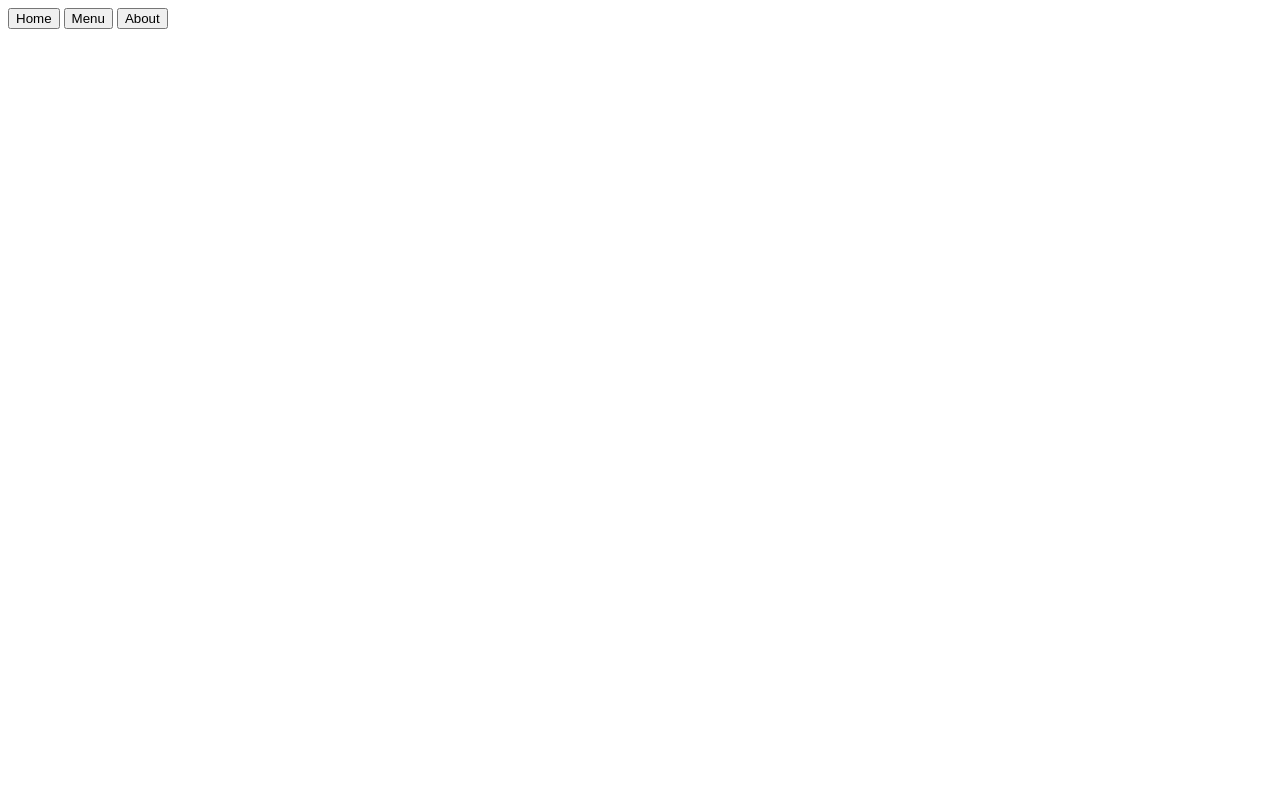
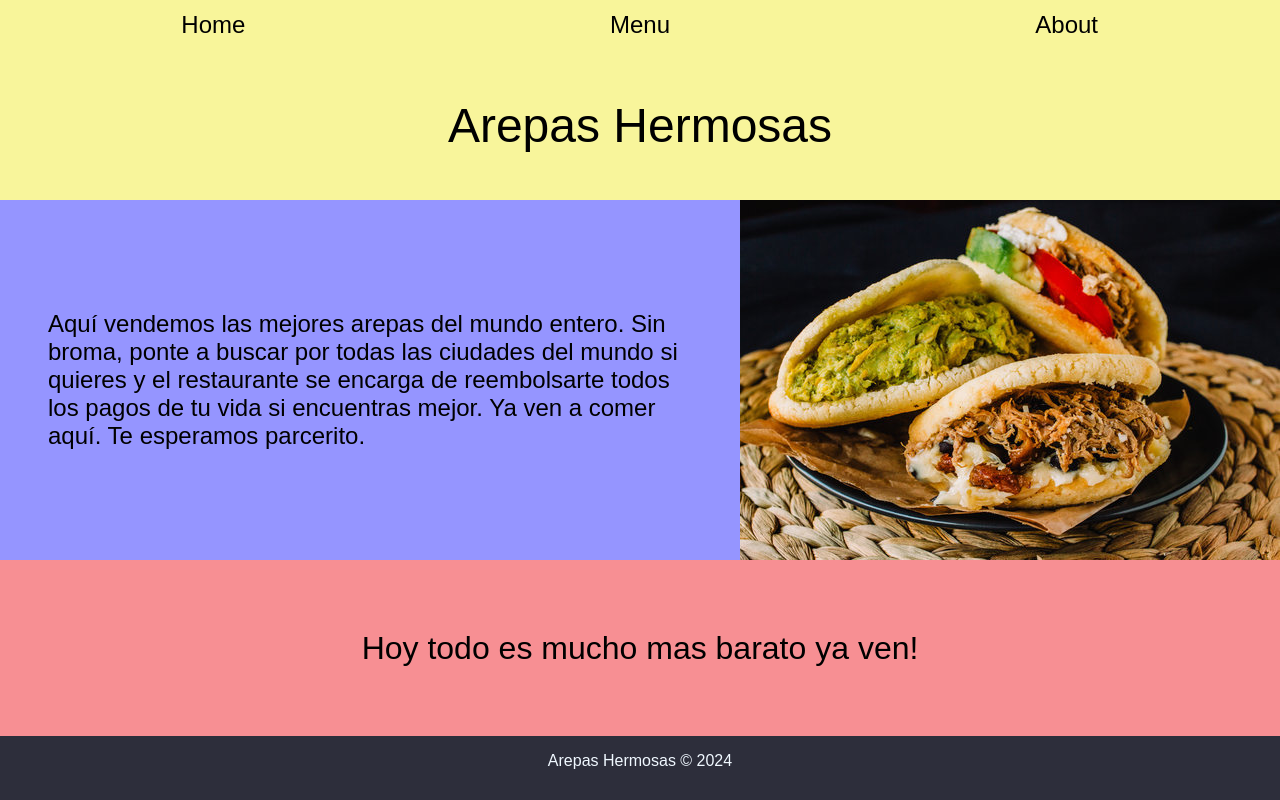
Before and after one commit to PKNYO/restaurant-page, a website built with webpack: page src/index.html in a window 1280 px wide. Built offline with nearby package versions, Linux system fonts and the light colour scheme; a web font is replaced by a local one.

Commit message:
the website is styled
i have now to put it in javascript

```diff
--- a/src/index.html
+++ b/src/index.html
@@ -12,7 +12,19 @@
             <button>Menu</button>
             <button>About</button>
         </nav>
-        <div id="content"></div>
     </header>
+    <div id="content">
+        <div class="title-div">Arepas Hermosas</div>
+        <div class="present-sect">
+            <p>Aquí vendemos las mejores arepas del mundo entero. Sin broma, ponte a buscar por todas las ciudades del mundo si quieres y el restaurante se encarga de reembolsarte todos los pagos de tu vida si encuentras mejor. Ya ven a comer aquí. Te esperamos parcerito.</p>
+            <img src="" alt="arepas-image">
+        </div>
+        <div class="marketing-thing">Hoy todo es mucho mas barato ya ven!</div>
+    </div>
+    <footer>
+        <div>
+            <p>Arepas Hermosas © 2024</p>
+        </div>
+    </footer>
 </body>
 </html>
--- a/src/index.js
+++ b/src/index.js
@@ -1 +1,5 @@
 import "./style.css";
+
+const arepaImage = document.querySelector("img");
+
+arepaImage.src = "./images/arepas.jpg";
--- a/src/style.css
+++ b/src/style.css
@@ -0,0 +1,97 @@
+@font-face {
+    font-family: 'NotoSans';
+    src: url('../dist/fonts/NotoSans-Italic-VariableFont_wdth\,wght.ttf') format('woff2'),
+      url('../dist/fonts/NotoSans-VariableFont_wdth\,wght.ttf') format('woff');
+    font-weight: 600;
+    font-style: normal;
+}
+
+:root {
+    font-family: 'NotoSans', sans-serif;
+}
+
+body {
+    height: 100vh;
+    background-color: aliceblue;
+    margin: 0;
+    display: flex;
+    flex-direction: column;
+
+    > header {
+        background-color: rgba(255, 241, 45, 0.48);
+
+        > nav {
+            display: flex;
+            height: 50px;
+            justify-content: space-around;
+            align-items: center;
+
+            > button {
+                border: none;
+                height: 100%;
+                width: 200px;
+                font-size: 150%;
+                font-family: 'NotoSans', sans-serif;
+                background-color: transparent;
+            }
+        }
+    }
+
+    > #content {
+        flex: 1;
+        display: flex;
+        flex-direction: column;
+        justify-content: space-around;
+
+        > .title-div {
+            height: 150px;
+            display: flex;
+            justify-content: center;
+            align-items: center;
+            font-size: 3rem;
+            background-color: rgba(255, 241, 45, 0.476);
+        }
+
+        > .present-sect {
+            display: flex;
+
+            > p {
+                display: flex;
+                justify-content: center;
+                align-items: center;
+                padding: 3rem;
+                margin: 0;
+                background-color: rgba(52, 45, 255, 0.488);
+                font-size: 1.5rem;
+            }
+
+            > img {
+
+            }
+        }
+
+        > .marketing-thing {
+            display: flex;
+            justify-content: center;
+            align-items: center;
+            font-size: 2rem;
+            flex: 1;
+            background-color: rgba(255, 45, 45, 0.515);
+            min-height: 80px;
+        }
+    }
+
+    > footer {
+        display: absolute;
+        text-align: center;
+        bottom: 0;
+        height: 4rem;
+        background-color: rgba(15, 15, 29, 0.867);
+        color: aliceblue;
+
+        > div {
+            display: flex;
+            justify-content: center;
+        }
+    }
+}
--- a/webpack.config.js
+++ b/webpack.config.js
@@ -2,9 +2,10 @@ const path = require('path');
 const HtmlWebpackPlugin = require('html-webpack-plugin');
 
 module.exports = {
+  mode: 'development',
   entry: './src/index.js',
   output: {
-    filename: 'main.js',
+    filename: '[name].js',
     path: path.resolve(__dirname, 'dist'),
   },
   plugins: [new HtmlWebpackPlugin({
@@ -12,4 +13,26 @@ module.exports = {
     inject: "body",
     title: "Restaurant Page"
   })],
+  module: {
+    rules: [
+      {
+        test: /\.css$/i,
+        use: ['style-loader', 'css-loader'],
+      },
+      {
+        test: /\.(png|svg|jpg|jpeg|gif)$/i,
+        type: 'asset/resource',
+      },
+      {
+        test: /\.(woff|woff2|eot|ttf|otf)$/i,
+        type: 'asset/resource',
+      },
+    ],
+  },
+  devServer: {
+    static: './dist',
+  },
+  optimization: {
+    runtimeChunk: 'single',
+  },
 };
```
Also changed, not shown: package.json (+6 -2 lines), dist/images/arepas.jpg (added), dist/index.html (added), dist/main.js (added), dist/runtime.js (added), 3 other files.
